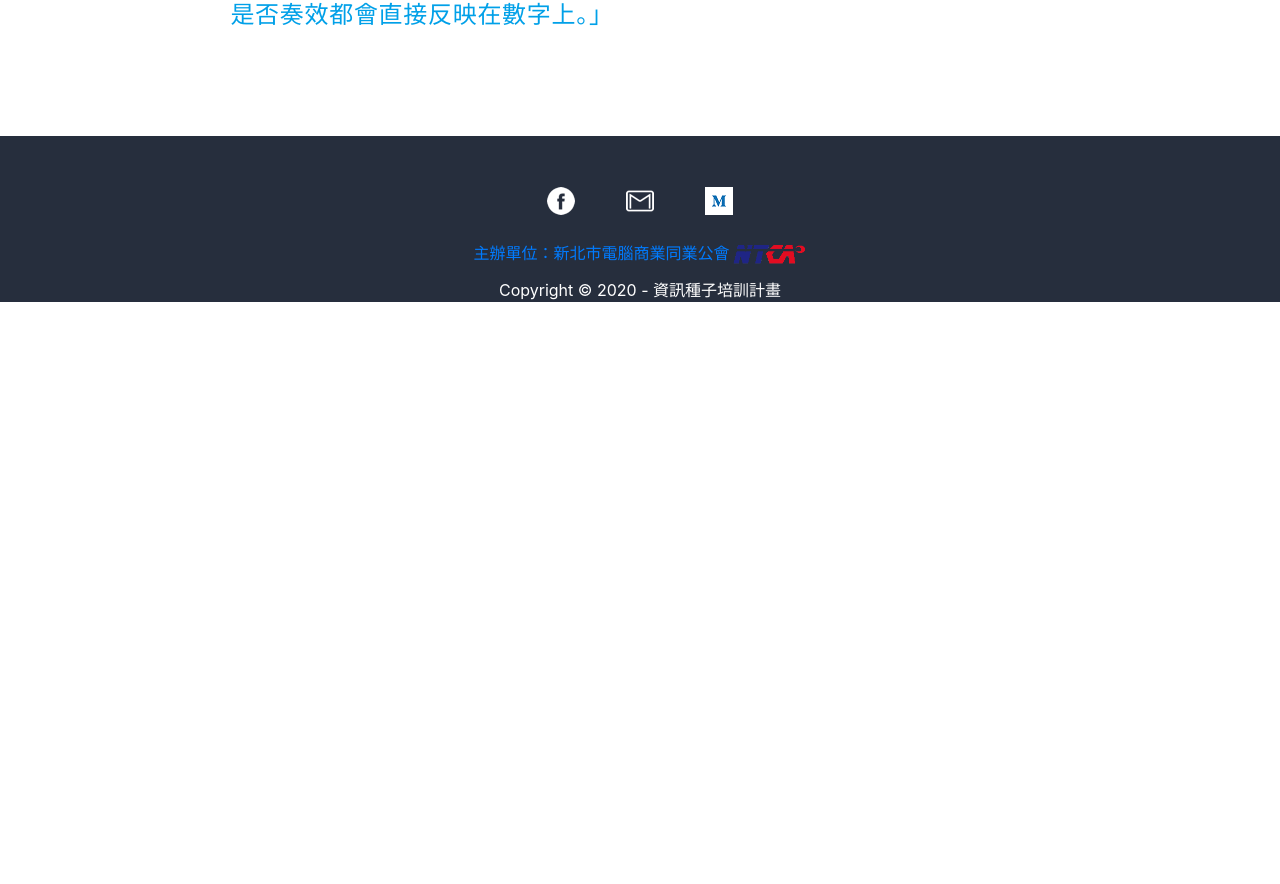
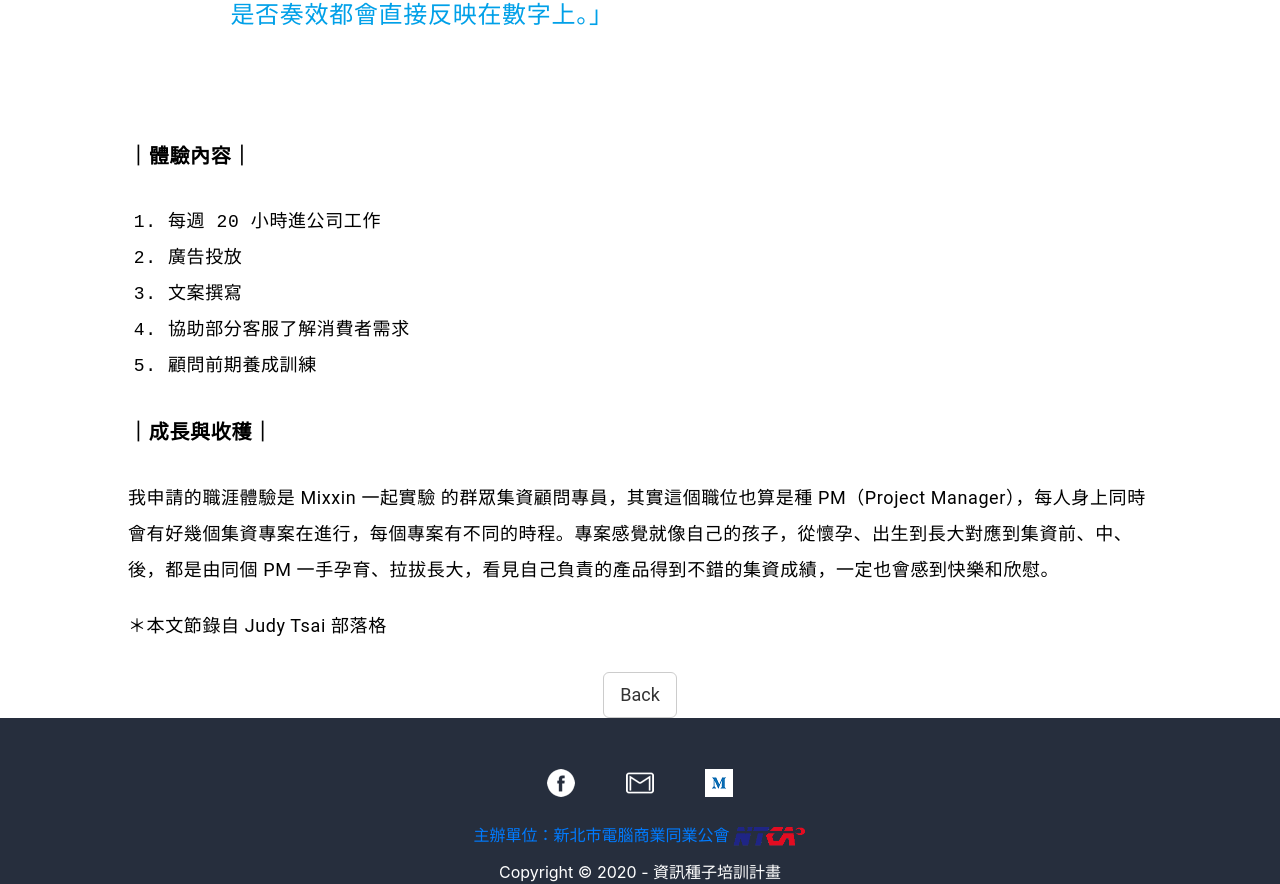
Before and after one commit to AlanSyue/itseed_v2, a Next.js app in the folder frontend/: page /internSharing in a window 1280 px wide. Shown: the part 429-1313 px from the top of the page. Before the commit the page ends 800 px from the top, so only its background shows below. Built offline with nearby package versions, Linux system fonts and the light colour scheme.

Commit message:
feat: do intern sharing page

```diff
--- a/frontend/modules/common/Header.tsx
+++ b/frontend/modules/common/Header.tsx
@@ -63,7 +63,7 @@ const TopHeader = ({ }: IProps) => {
             <Nav.Link href="/sharing">校友評價</Nav.Link>
             <Nav.Link href="/intern">實習心得</Nav.Link>
             <Nav.Link href="/regInfo">招生訊息</Nav.Link>
-            <Nav.Link href="#link">常見問題</Nav.Link>
+            <Nav.Link href="/faq">常見問題</Nav.Link>
             <Nav.Link href="#link">
               <Btn>馬上報名</Btn>
             </Nav.Link>
--- a/frontend/pages/internSharing.tsx
+++ b/frontend/pages/internSharing.tsx
@@ -2,6 +2,7 @@ import TopHeader from '../modules/common/Header';
 import TemplateFooter from '../modules/common/Footer';
 import TopTitle from "../modules/common/Title";
 import styled from 'styled-components';
+import { Button } from "react-bootstrap";
 
 const SharingContent = styled.div`
     width: 80%;
@@ -41,6 +42,49 @@ const SharingContent = styled.div`
         letter-spacing: .7px;
         color: #00a0e8;
     }
+
+    .sharing-part {
+        margin: 28px 0;
+    }
+
+    .sharing-part h3 {
+        font-size: 20px;
+        font-weight: 700;
+        line-height: 2;
+        letter-spacing: .7px;
+        margin: 28px 0;
+    }
+
+    .sharing-part p {
+        font-size: 18px;
+        line-height: 2;
+        letter-spacing: .6px;
+        margin: 20px 0;
+    }
+
+    .sharing-part li {
+        font-family: "Courier New";
+        font-size: 18px;
+    }
+`;
+
+const BackButtonBlock = styled.div`
+    margin-bottom: 10%;
+    text-align: center;
+    padding: 0;
+    margin: 0;
+    font-family: 'Noto Sans TC',Roboto;
+    line-height: 2;
+`;
+
+const BackButton = styled(Button)`
+    padding: 10px 16px;
+    font-size: 18px;
+    line-height: 1.3333333;
+    border-radius: 6px;
+    color: #333;
+    background-color: #fff;
+    border-color: #ccc;
 `;
 
 const InternSharing = () => {
@@ -57,7 +101,38 @@ const InternSharing = () => {
                             操作的策略是否奏效都會直接反映在數字上。」
                         </p>
                     </div>
+                    <div className="sharing-part">
+                        <h3>
+                            ｜體驗內容｜
+                        </h3>
+                        <p>
+                            <ol>
+                                <li>每週 20 小時進公司工作</li>
+                                <li>廣告投放</li>
+                                <li>文案撰寫</li>
+                                <li>協助部分客服了解消費者需求</li>
+                                <li>顧問前期養成訓練</li>
+                            </ol>
+                        </p>
+                        <h3>
+                            ｜成長與收穫｜
+                        </h3>
+                        <p>
+                            我申請的職涯體驗是 Mixxin 一起實驗 的群眾集資顧問專員，其實這個職位也算是種 PM（Project Manager），每人身上同時會有好幾個集資專案在進行，每個專案有不同的時程。專案感覺就像自己的孩子，從懷孕、出生到長大對應到集資前、中、後，都是由同個 PM 一手孕育、拉拔長大，看見自己負責的產品得到不錯的集資成績，一定也會感到快樂和欣慰。
+                        </p>
+                        <p>
+                            ＊本文節錄自 Judy Tsai 部落格
+                        </p>
+                    </div>
                 </SharingContent>
+                <BackButtonBlock>
+                    <BackButton
+                        variant="outline-secondary"
+                        href="/intern"
+                    >
+                        Back
+                    </BackButton>
+                </BackButtonBlock>
             <TemplateFooter />
         </>
     );
```
Also changed, not shown: frontend/pages/faq.tsx (added, +12 -0 lines).
